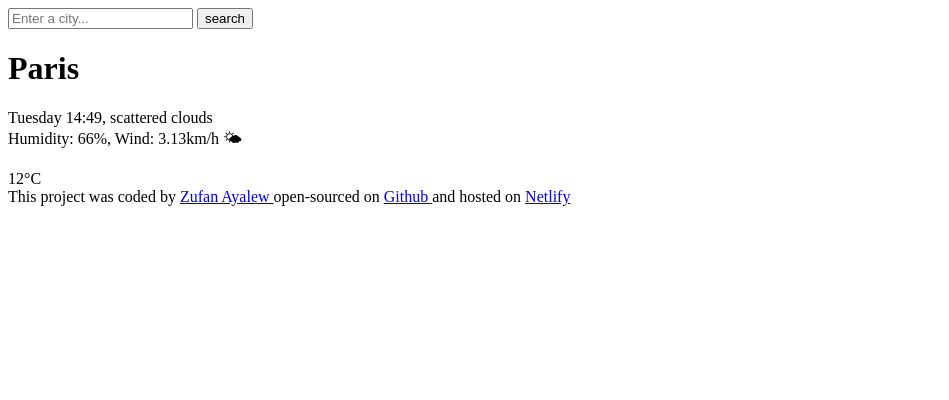
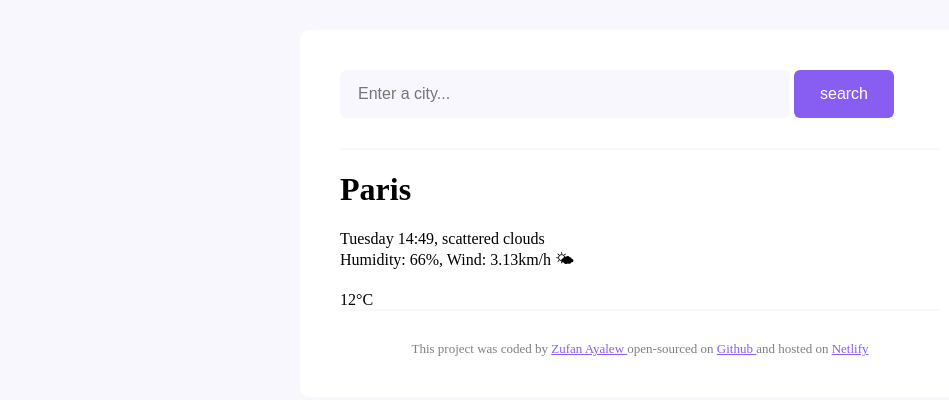
Before and after one commit to zufanayalew135/Weather-Application, a plain HTML site: page index.html in a window 1280 px wide. Shown: the whole page, without its empty margins (0-949 px from the left). Drawn offline with Linux system fonts and the light colour scheme.

Commit message:
created the style file

```diff
--- a/index.html
+++ b/index.html
@@ -3,13 +3,20 @@
   <head>
     <meta charset="UTF-8" />
     <meta name="viewport" content="width=device-width, initial-scale=1.0" />
+
+    <link rel="stylesheet" href="src/style.css" />
     <title>Weather Application</title>
   </head>
   <body>
+    <div class="weather-app">
       <header>
         <form>
-        <input type="search" placeholder="Enter a city..." />
-        <input type="submit" value="search" />
+          <input
+            type="search"
+            placeholder="Enter a city..."
+            class="search-input"
+          />
+          <input type="submit" value="search" class="search-button" />
         </form>
       </header>
       <main>
@@ -40,5 +47,6 @@
           Netlify</a
         >
       </footer>
+    </div>
   </body>
 </html>
--- /dev/null
+++ b/src/style.css
@@ -0,0 +1,41 @@
+body {
+  background-color: #f9f7fe;
+}
+.weather-app {
+  background-color: white;
+  max-width: 600px;
+  margin: 30px auto;
+  padding: 40px;
+  border-radius: 10px;
+}
+.search-input {
+  background-color: #f9f7fe;
+  border: none;
+  border-radius: 6px;
+  font-size: 16px;
+  padding: 15px 18px;
+  width: 450px;
+}
+.search-button {
+  background-color: #885df1;
+  border: none;
+  border-radius: 6px;
+  color: white;
+  font-size: 16px;
+  padding: 15px 18px;
+  width: 100px;
+}
+header {
+  border-bottom: 2px solid #f9f7fe;
+  padding: 0 0 30px 0;
+}
+footer {
+  border-top: 2px solid #f9f7fe;
+  padding: 30px 0 0 0;
+  font-size: 13px;
+  text-align: center;
+  color: rgba(0, 0, 0, 0.5);
+}
+a {
+  color: #885df1;
+}
```
Lines whose indentation alone changed are shown as unchanged.
